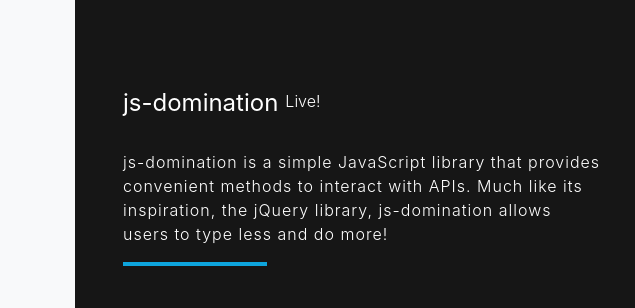
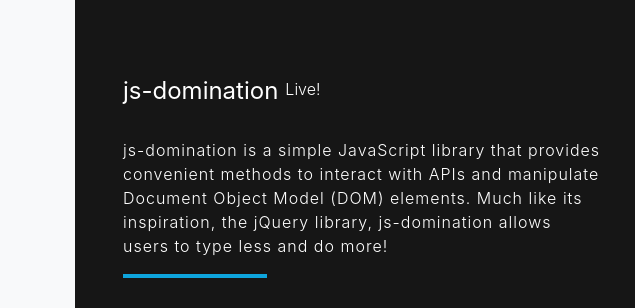
Before and after one commit to kevinchen93/kevinchen93.github.io, a website with bundled scripts: page index.html in a window 1280 px wide. Shown: the part 2180-2488 px from the top of the page, 0-635 px from the left. Built offline with nearby package versions, Linux system fonts and the light colour scheme.

```diff
--- a/index.html
+++ b/index.html
@@ -151,7 +151,7 @@
                       </a>
                     </div>
                     <!-- <p class="mb-0 text-white">Another example of a project with its respective description. These sections work well responsively as well, try this theme on a small screen!</p> -->
-                    <p class="mb-0 text-white">js-domination is a simple JavaScript library that provides convenient methods to interact with APIs. Much like its inspiration, the jQuery library, js-domination allows users to type less and do more!</p>
+                    <p class="mb-0 text-white">js-domination is a simple JavaScript library that provides convenient methods to interact with APIs and manipulate Document Object Model (DOM) elements. Much like its inspiration, the jQuery library, js-domination allows users to type less and do more!</p>
                     <hr class="d-none d-lg-block mb-0 ml-0">
                   </div>
                 </div>
```
Also changed, not shown: 1 other file.
